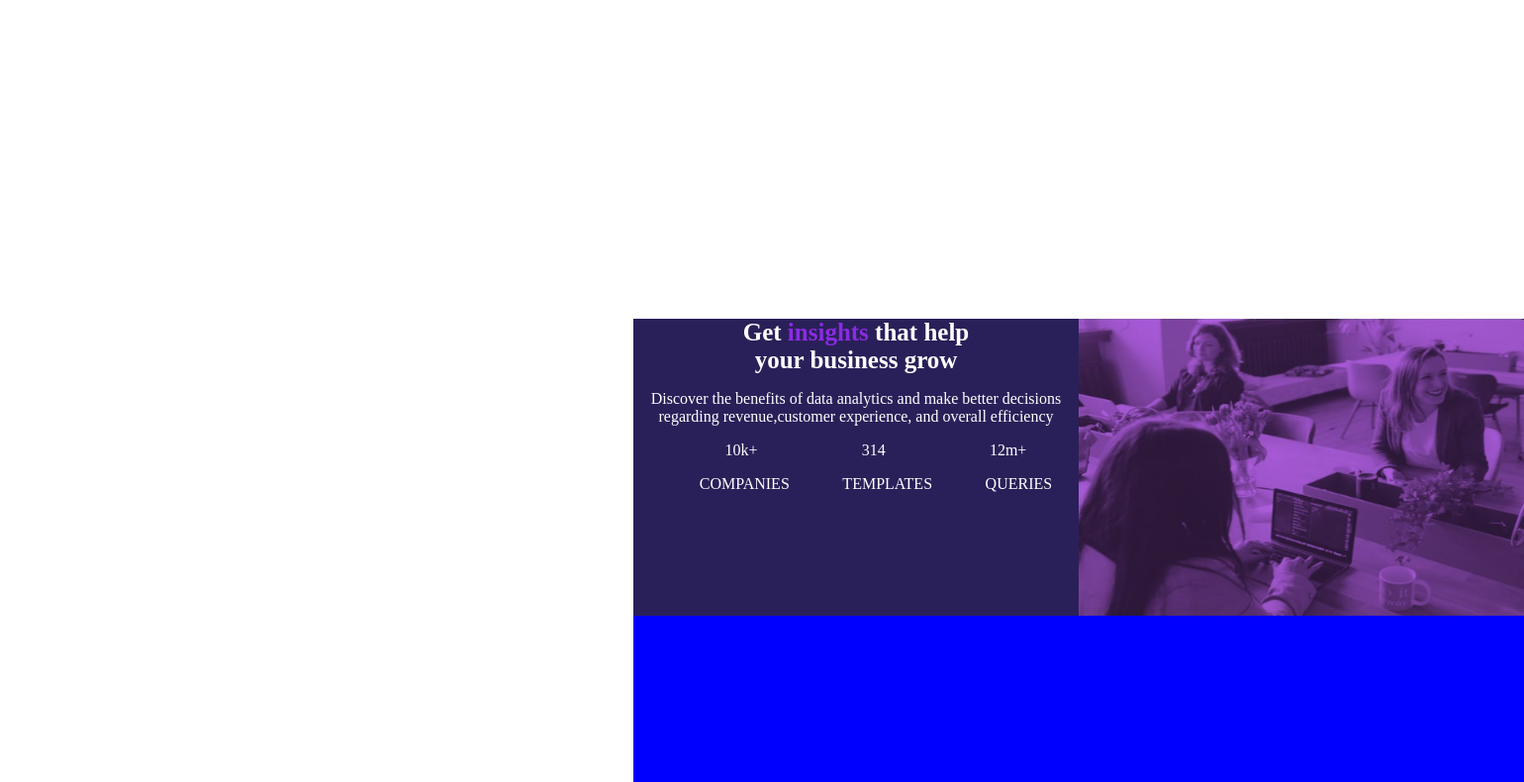
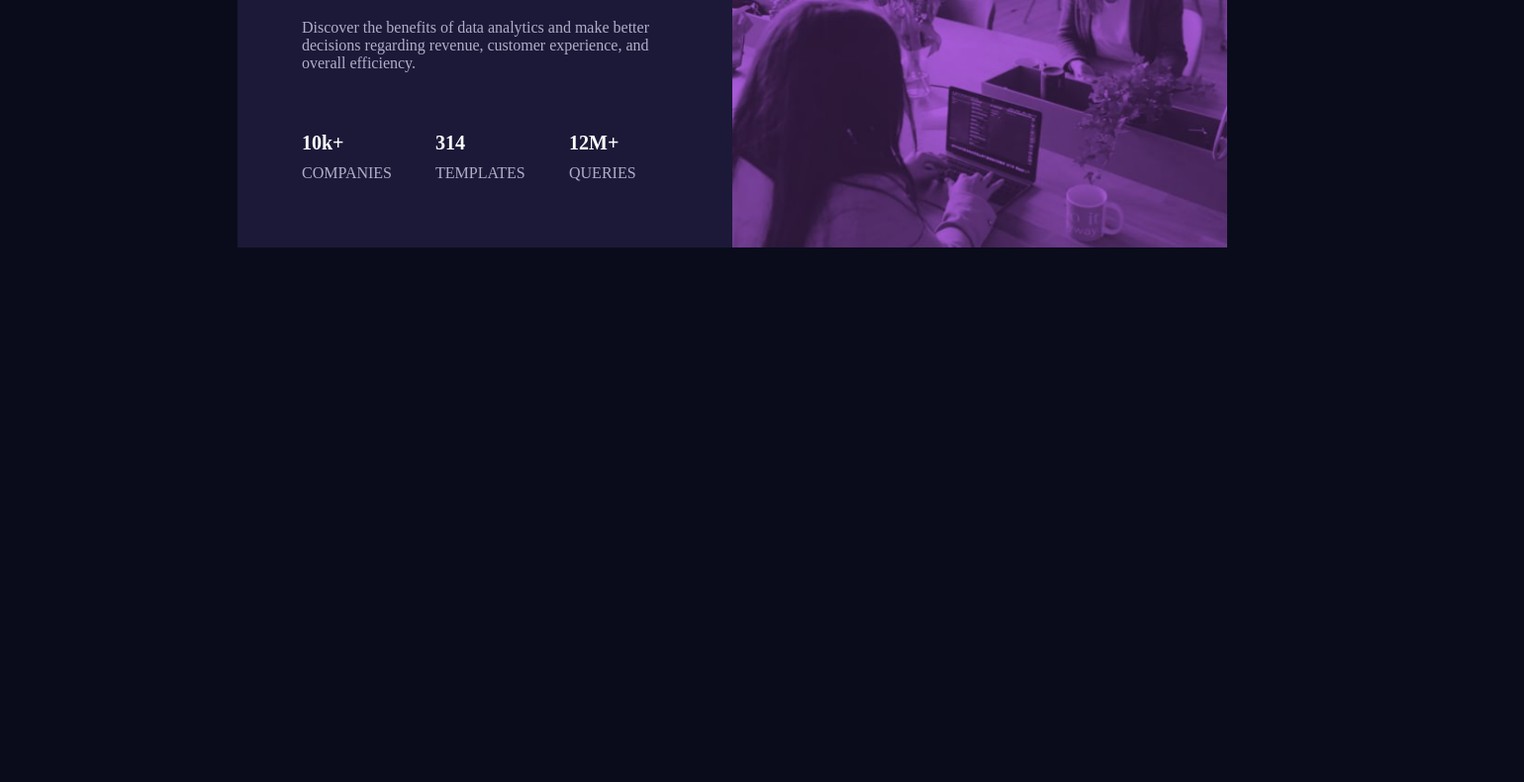
Before and after one commit to RizvanVeliyev/Basic-table, a plain HTML site: page Task3/task3.html in a window 1280 px wide. Shown: the part 310-1100 px from the top of the page at 99% size, 1540 px wide, since content can reach past the window. After the commit the page ends 800 px from the top, so only its background shows below. Drawn offline with Linux system fonts and the light colour scheme.

Commit message:
deyisiklik

```diff
--- a/Task3/task3.css
+++ b/Task3/task3.css
@@ -1,44 +1,53 @@
+body{
+    background-color: rgb(10,12,27);
+}
 .mainbox{
-    margin: 0;
-    padding: 0;
-    background-color: blue;
-    width:900px;
-    height: 550px;
+    color:white;
+    width:1000px;
+    height:380px;
+    background-color: rgb(28,25,56);
     display: flex;
     justify-content: space-between;
-    margin:50% 50%;
+    position: absolute;
+   left:240px;
+   top:180px;
+
 }
-.text{
-    background-color:#2a2059;
-    text-align: center;
-    width:450px;
-    height: 300px;
+img{
+    width:500px;
+    height:380px;
+}
+.text_part .normal_text{
+    color:rgb(176,174,199)
+}
+.bold_text{
+    font-size: 34px;
+    font-weight: bold;
     color:white;
 }
-.img{
-    background-color: orangered;
-    width:450px;
-    height: 300px;
-}
-img{
-    width:450px;
-    height: 300px;
-    background-size:contain;
-}
-.boldtxt{
-    font-size: 25px;
-    font-weight: bold;
-    width:250px;
+.text_part{
+    width:370px;
+    height:370px;
+
     margin: auto;
 }
-span{
-    color: blueviolet;
+.text_part p span{
+    color:rgb(172,94,220);
 }
-ul li{
-    list-style: none;
-
+.statics{
+    display: flex;
+    justify-content: space-between;
+    margin-top: 60px;
 }
-ul{
-    display: flex;
-    justify-content:space-around;
+.static {
+ color:rgb(176,174,199);
+    width:100px;
+    font-size: 16px;
 }
+.static span{
+    font-weight: bold;
+    font-size: 20px;
+    display: inline-block;
+    margin-bottom: 10px;
+    color:white;
+}
--- a/Task3/task3.html
+++ b/Task3/task3.html
@@ -9,28 +9,24 @@
 </head>
 <body>
     <div class="mainbox">
+        <div class="text_part">
+            <p class="bold_text">Get <span>insights</span> that help your business grow</p>
+            <p class="normal_text">Discover the benefits of data analytics and make better decisions regarding revenue, customer experience, and overall efficiency.</p>
+            <div class="statics">
+                <div class="static"><span>10k+</span> COMPANIES</div>
+                <div class="static"><span>314</span> TEMPLATES</div>
+                <div class="static"><span>12M+</span>  QUERIES</div>
+            </div>
 
-        <section class="text">
-            <p class="boldtxt">Get <span>insights</span> that help your business grow</p>
-            <p>Discover the benefits of data analytics and make better
-                decisions regarding revenue,customer experience,  and overall efficiency </p>
-            <ul>
-                <li>10k+</li>
-                <li>314</li>
-                <li>12m+</li>
-            </ul>
-            <ul>
-                <li>COMPANIES</li>
-                <li>TEMPLATES</li>
-                <li>QUERIES</li>
-            </ul>
-            </section>
-        <section class="img">
+        </div>
+        <div class="img_part">
             <img src="Screenshot 2023-03-17 171932.png" alt="">
 
-        </section>
 
+        </div>
     </div>
+
+
 
 
 </body>
```
